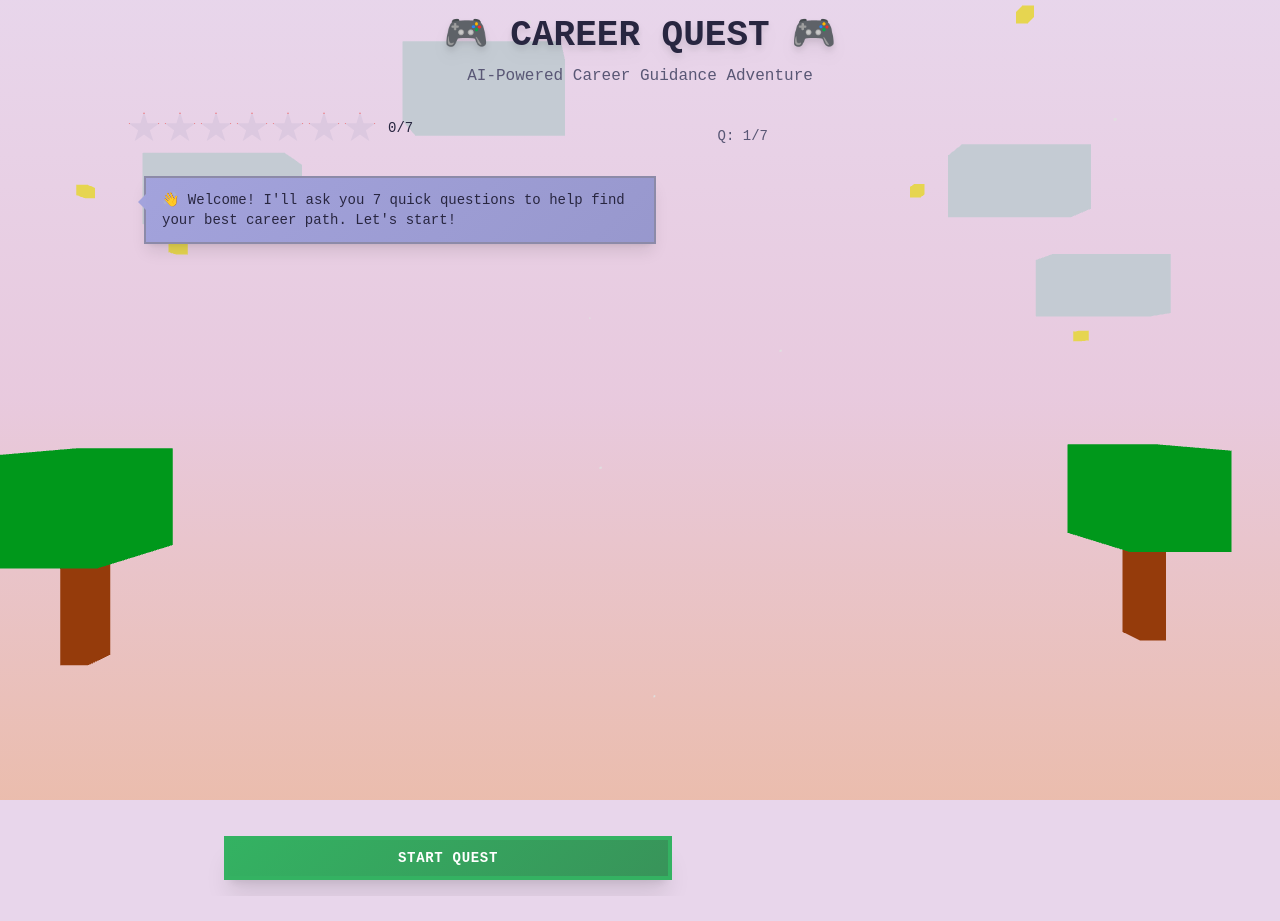
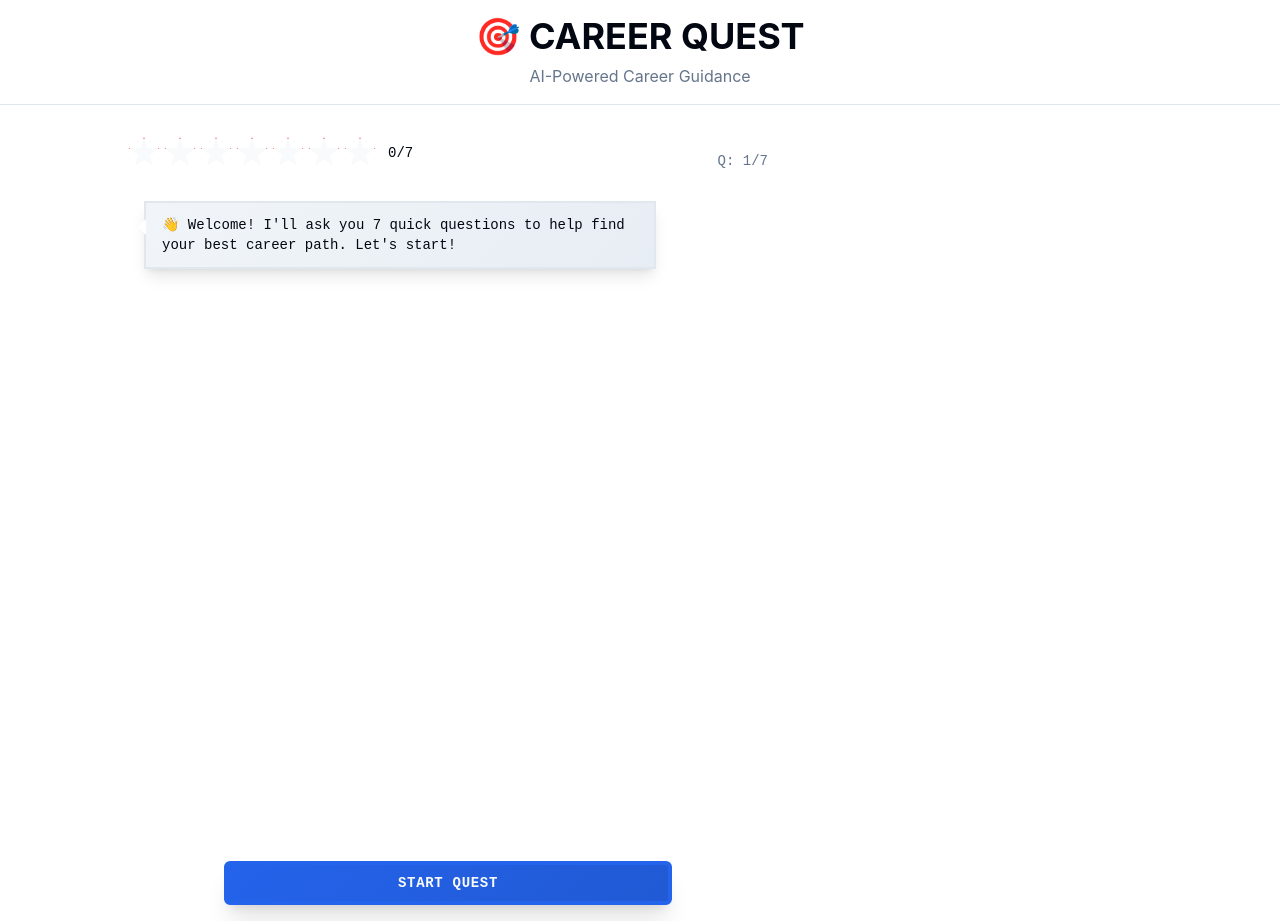
Before and after one commit to Anushaa-ksm/career-chat-buddy-96, a React (Vite) app: page / in a window 1280 px wide. Before the commit the page ends 896 px from the top, so only its background shows below. Built offline with nearby package versions, Linux system fonts and the light colour scheme; the HTML template or start-up script is replaced by a standard one.

Commit message:
Refactor: Remove background and adjust styling

```diff
--- a/src/components/PixelBackground.tsx
+++ /dev/null
@@ -1,91 +0,0 @@
-import { Canvas } from '@react-three/fiber';
-import { Float, Stars } from '@react-three/drei';
-import { useRef } from 'react';
-import { Mesh } from 'three';
-
-const PixelCloud = ({ position }: { position: [number, number, number] }) => {
-  const meshRef = useRef<Mesh>(null);
-
-  return (
-    <Float speed={1} rotationIntensity={0} floatIntensity={0.3}>
-      <mesh ref={meshRef} position={position}>
-        <boxGeometry args={[2, 1, 0.5]} />
-        <meshBasicMaterial color="#B8C5D6" />
-      </mesh>
-    </Float>
-  );
-};
-
-const PixelTree = ({ position }: { position: [number, number, number] }) => {
-  return (
-    <group position={position}>
-      {/* Tree trunk */}
-      <mesh position={[0, -1, 0]}>
-        <boxGeometry args={[0.4, 1.5, 0.4]} />
-        <meshBasicMaterial color="#8B4513" />
-      </mesh>
-      {/* Tree leaves */}
-      <mesh position={[0, 0.5, 0]}>
-        <boxGeometry args={[1.5, 1.5, 1.5]} />
-        <meshBasicMaterial color="#228B22" />
-      </mesh>
-    </group>
-  );
-};
-
-const StaticSparkles = () => {
-  const sparklePositions = [
-    [-6, 2, -1],
-    [4, 3, -2],
-    [-2, 4, -1],
-    [7, 1, -3],
-    [-8, 3, -2],
-    [5, 5, -1]
-  ];
-
-  return (
-    <>
-      {sparklePositions.map((position, i) => (
-        <Float key={i} speed={0.5} rotationIntensity={0} floatIntensity={0.2}>
-          <mesh position={position as [number, number, number]}>
-            <boxGeometry args={[0.15, 0.15, 0.15]} />
-            <meshBasicMaterial color="#FFD700" />
-          </mesh>
-        </Float>
-      ))}
-    </>
-  );
-};
-
-export const PixelBackground = () => {
-  return (
-    <div className="fixed inset-0 -z-10">
-      <div className="absolute inset-0 bg-gradient-sky" />
-      <Canvas camera={{ position: [0, 0, 8], fov: 60 }}>
-        <ambientLight intensity={1} />
-
-        <Stars
-          radius={30}
-          depth={20}
-          count={50}
-          factor={2}
-          saturation={0}
-          fade={false}
-        />
-
-        {/* Clean cloud layout */}
-        <PixelCloud position={[-6, 3, -2]} />
-        <PixelCloud position={[6, 3.5, -3]} />
-        <PixelCloud position={[-2, 4, -1]} />
-        <PixelCloud position={[8, 2, -4]} />
-
-        {/* Ground level trees */}
-        <PixelTree position={[-8, -2, -2]} />
-        <PixelTree position={[8, -2, -3]} />
-
-        {/* Static sparkles with gentle float */}
-        <StaticSparkles />
-      </Canvas>
-    </div>
-  );
-};
--- a/src/index.css
+++ b/src/index.css
@@ -2,56 +2,53 @@
 @tailwind components;
 @tailwind utilities;
 
-/* Retro Gaming Design System - Pixel Art Career Guidance Bot */
+/* Clean Modern Design System - Career Guidance Bot */
 
 @layer base {
   :root {
-    /* Retro Sky Gradient Colors */
-    --background: 291 35% 88%;
-    --foreground: 245 25% 20%;
+    /* Clean Light Theme */
+    --background: 0 0% 100%;
+    --foreground: 224 71% 4%;
 
-    /* Pixel Art Card System */
-    --card: 240 45% 75%;
-    --card-foreground: 245 25% 20%;
+    /* Card System */
+    --card: 0 0% 100%;
+    --card-foreground: 224 71% 4%;
 
     /* Chat Bubble Colors */
-    --popover: 240 45% 75%;
-    --popover-foreground: 245 25% 20%;
+    --popover: 0 0% 100%;
+    --popover-foreground: 224 71% 4%;
 
-    /* Retro Button Colors */
-    --primary: 142 55% 45%;
-    --primary-foreground: 0 0% 100%;
+    /* Primary Colors */
+    --primary: 221 83% 53%;
+    --primary-foreground: 210 40% 98%;
 
-    /* Secondary Pixel Elements */
-    --secondary: 15 85% 65%;
-    --secondary-foreground: 0 0% 100%;
+    /* Secondary Elements */
+    --secondary: 210 40% 96%;
+    --secondary-foreground: 222 84% 5%;
 
     /* Muted Elements */
-    --muted: 280 25% 80%;
-    --muted-foreground: 245 15% 40%;
+    --muted: 210 40% 96%;
+    --muted-foreground: 215 16% 47%;
 
-    /* Accent Colors (Sparkles & Hearts) */
-    --accent: 52 100% 65%;
-    --accent-foreground: 245 25% 20%;
+    /* Accent Colors */
+    --accent: 210 40% 96%;
+    --accent-foreground: 222 84% 5%;
 
     /* Error States */
-    --destructive: 0 85% 65%;
-    --destructive-foreground: 0 0% 100%;
+    --destructive: 0 85% 60%;
+    --destructive-foreground: 210 40% 98%;
 
     /* Borders & Inputs */
-    --border: 245 15% 60%;
-    --input: 240 30% 85%;
-    --ring: 142 55% 45%;
+    --border: 214 32% 91%;
+    --input: 214 32% 91%;
+    --ring: 221 83% 53%;
 
-    /* Retro Gaming Gradients */
-    --gradient-sky: linear-gradient(180deg, hsl(291 35% 88%) 0%, hsl(320 40% 85%) 50%, hsl(15 60% 80%) 100%);
-    --gradient-chat: linear-gradient(135deg, hsl(240 45% 75%) 0%, hsl(240 35% 70%) 100%);
-    --gradient-button: linear-gradient(135deg, hsl(142 55% 45%) 0%, hsl(142 45% 40%) 100%);
-    --gradient-heart: linear-gradient(135deg, hsl(15 85% 65%) 0%, hsl(15 75% 60%) 100%);
-    --gradient-sparkle: linear-gradient(45deg, hsl(52 100% 65%) 0%, hsl(52 90% 70%) 100%);
+    /* Clean Gradients */
+    --gradient-chat: linear-gradient(135deg, hsl(210 40% 96%) 0%, hsl(210 35% 93%) 100%);
+    --gradient-button: linear-gradient(135deg, hsl(221 83% 53%) 0%, hsl(221 73% 48%) 100%);
 
-    /* Pixel Perfect Radius */
-    --radius: 0rem;
+    /* Modern Radius */
+    --radius: 0.5rem;
 
     --sidebar-background: 0 0% 98%;
 
@@ -71,41 +68,38 @@
   }
 
   .dark {
-    /* Night Mode Retro Colors */
-    --background: 245 25% 15%;
-    --foreground: 52 100% 85%;
+    /* Dark Theme */
+    --background: 224 71% 4%;
+    --foreground: 210 40% 98%;
 
-    --card: 245 20% 20%;
-    --card-foreground: 52 100% 85%;
+    --card: 224 71% 4%;
+    --card-foreground: 210 40% 98%;
 
-    --popover: 245 20% 20%;
-    --popover-foreground: 52 100% 85%;
+    --popover: 224 71% 4%;
+    --popover-foreground: 210 40% 98%;
 
-    --primary: 142 55% 55%;
-    --primary-foreground: 245 25% 15%;
+    --primary: 217 91% 60%;
+    --primary-foreground: 222 84% 5%;
 
-    --secondary: 15 85% 75%;
-    --secondary-foreground: 245 25% 15%;
+    --secondary: 222 84% 5%;
+    --secondary-foreground: 210 40% 98%;
 
-    --muted: 245 15% 25%;
-    --muted-foreground: 52 50% 60%;
+    --muted: 217 33% 17%;
+    --muted-foreground: 215 20% 65%;
 
-    --accent: 52 100% 75%;
-    --accent-foreground: 245 25% 15%;
+    --accent: 217 33% 17%;
+    --accent-foreground: 210 40% 98%;
 
-    --destructive: 0 85% 75%;
-    --destructive-foreground: 245 25% 15%;
+    --destructive: 0 85% 60%;
+    --destructive-foreground: 210 40% 98%;
 
-    --border: 245 15% 30%;
-    --input: 245 15% 25%;
-    --ring: 142 55% 55%;
+    --border: 217 33% 17%;
+    --input: 217 33% 17%;
+    --ring: 217 91% 60%;
 
     /* Dark Mode Gradients */
-    --gradient-sky: linear-gradient(180deg, hsl(245 25% 15%) 0%, hsl(260 30% 20%) 50%, hsl(280 25% 25%) 100%);
-    --gradient-chat: linear-gradient(135deg, hsl(245 20% 20%) 0%, hsl(245 15% 25%) 100%);
-    --gradient-button: linear-gradient(135deg, hsl(142 55% 55%) 0%, hsl(142 45% 50%) 100%);
-    --gradient-heart: linear-gradient(135deg, hsl(15 85% 75%) 0%, hsl(15 75% 70%) 100%);
-    --gradient-sparkle: linear-gradient(45deg, hsl(52 100% 75%) 0%, hsl(52 90% 80%) 100%);
+    --gradient-chat: linear-gradient(135deg, hsl(217 33% 17%) 0%, hsl(217 28% 15%) 100%);
+    --gradient-button: linear-gradient(135deg, hsl(217 91% 60%) 0%, hsl(217 81% 55%) 100%);
     --sidebar-background: 240 5.9% 10%;
     --sidebar-foreground: 240 4.8% 95.9%;
     --sidebar-primary: 224.3 76.3% 48%;
@@ -124,10 +118,9 @@
 
   body {
     @apply bg-background text-foreground;
-    font-family: 'Courier New', monospace;
-    image-rendering: pixelated;
-    image-rendering: -moz-crisp-edges;
-    image-rendering: crisp-edges;
+    font-family: -apple-system, BlinkMacSystemFont, 'Segoe UI', 'Roboto', 'Oxygen', 'Ubuntu', 'Cantarell', 'Fira Sans', 'Droid Sans', 'Helvetica Neue', sans-serif;
+    -webkit-font-smoothing: antialiased;
+    -moz-osx-font-smoothing: grayscale;
   }
 
   /* Pixel Art Animation Effects */
--- a/src/pages/Index.tsx
+++ b/src/pages/Index.tsx
@@ -1,4 +1,3 @@
-import { PixelBackground } from '@/components/PixelBackground';
 import { CareerQuizBot } from '@/components/CareerQuizBot';
 import { useEffect } from 'react';
 
@@ -38,21 +37,19 @@ const Index = () => {
   }, []);
 
   return (
-    <main className="relative min-h-screen">
-      <PixelBackground />
-
-      <header className="absolute top-0 left-0 right-0 z-10 p-4">
+    <main className="min-h-screen bg-background">
+      <header className="p-4 border-b border-border">
         <div className="text-center">
-          <h1 className="text-2xl lg:text-4xl font-pixel font-bold text-foreground drop-shadow-lg">
-            🎮 CAREER QUEST 🎮
+          <h1 className="text-2xl lg:text-4xl font-bold text-foreground">
+            🎯 CAREER QUEST
           </h1>
-          <p className="text-sm lg:text-base font-pixel text-muted-foreground mt-2">
-            AI-Powered Career Guidance Adventure
+          <p className="text-sm lg:text-base text-muted-foreground mt-2">
+            AI-Powered Career Guidance
           </p>
         </div>
       </header>
 
-      <div className="relative z-10 pt-24">
+      <div className="pt-4">
         <CareerQuizBot />
       </div>
     </main>
```
Also changed, not shown: src/data/questions.ts (+77 -57 lines).
